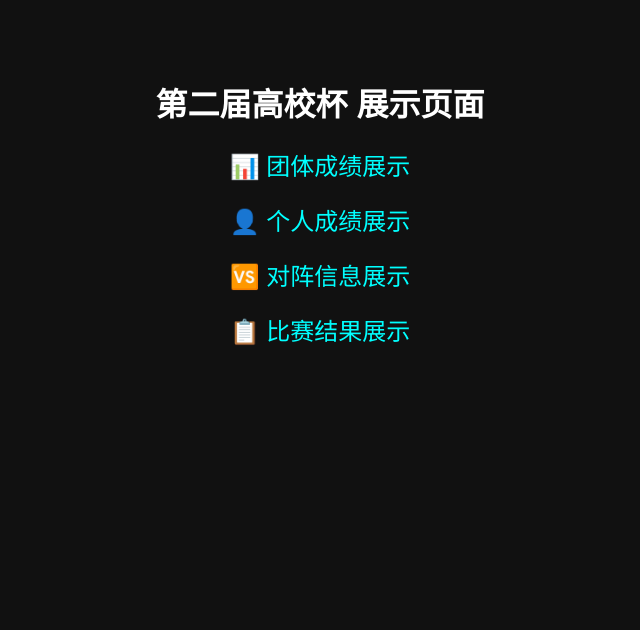
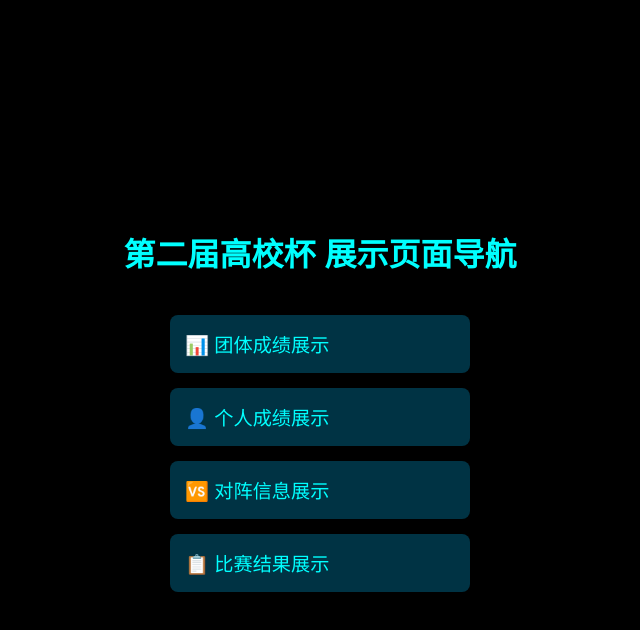
Before and after one commit to MikeSun0123/swiss-tournament-display, a plain HTML site: page index.html in a window 1280 px wide. Shown: the whole page, without its empty margins (320-960 px from the left). Drawn offline with Linux system fonts and the light colour scheme.

Commit message:
Update index.html

```diff
--- a/index.html
+++ b/index.html
@@ -2,18 +2,52 @@
 <html lang="zh">
 <head>
   <meta charset="UTF-8">
-  <title>第二届高校杯 展示页面导航</title>
+  <title>第二届高校杯 展示导航</title>
   <style>
-    body { font-family: Arial; background: #111; color: white; text-align: center; padding-top: 50px; }
-    a { display: block; margin: 20px; font-size: 1.5em; color: #00ffff; text-decoration: none; }
-    a:hover { color: #ffcc00; }
+    body {
+      background-color: #000;
+      color: #fff;
+      font-family: 'Arial', sans-serif;
+      display: flex;
+      flex-direction: column;
+      align-items: center;
+      justify-content: center;
+      height: 100vh;
+      margin: 0;
+    }
+    h1 {
+      font-size: 2em;
+      color: #00ffff;
+      margin-bottom: 40px;
+    }
+    .nav-container {
+      display: flex;
+      flex-direction: column;
+      gap: 15px;
+      width: 300px;
+    }
+    .nav-link {
+      background-color: #003344;
+      padding: 15px;
+      border-radius: 8px;
+      color: #00ffff;
+      font-size: 1.2em;
+      text-decoration: none;
+      transition: 0.3s;
+    }
+    .nav-link:hover {
+      background-color: #005555;
+      color: #ffcc00;
+    }
   </style>
 </head>
 <body>
-  <h1>第二届高校杯 展示页面</h1>
-  <a href="TeamRankingsDisplay.html">📊 团体成绩展示</a>
-  <a href="IndividualRankingsDisplay.html">👤 个人成绩展示</a>
-  <a href="MatchUpsDisplay.html">🆚 对阵信息展示</a>
-  <a href="ResultsInputScrolling.html">📋 比赛结果展示</a>
+  <h1>第二届高校杯 展示页面导航</h1>
+  <div class="nav-container">
+    <a class="nav-link" href="TeamRankingsDisplay.html">📊 团体成绩展示</a>
+    <a class="nav-link" href="IndividualRankingsDisplay.html">👤 个人成绩展示</a>
+    <a class="nav-link" href="MatchUpsDisplay.html">🆚 对阵信息展示</a>
+    <a class="nav-link" href="ResultsInputScrolling.html">📋 比赛结果展示</a>
+  </div>
 </body>
 </html>
```
